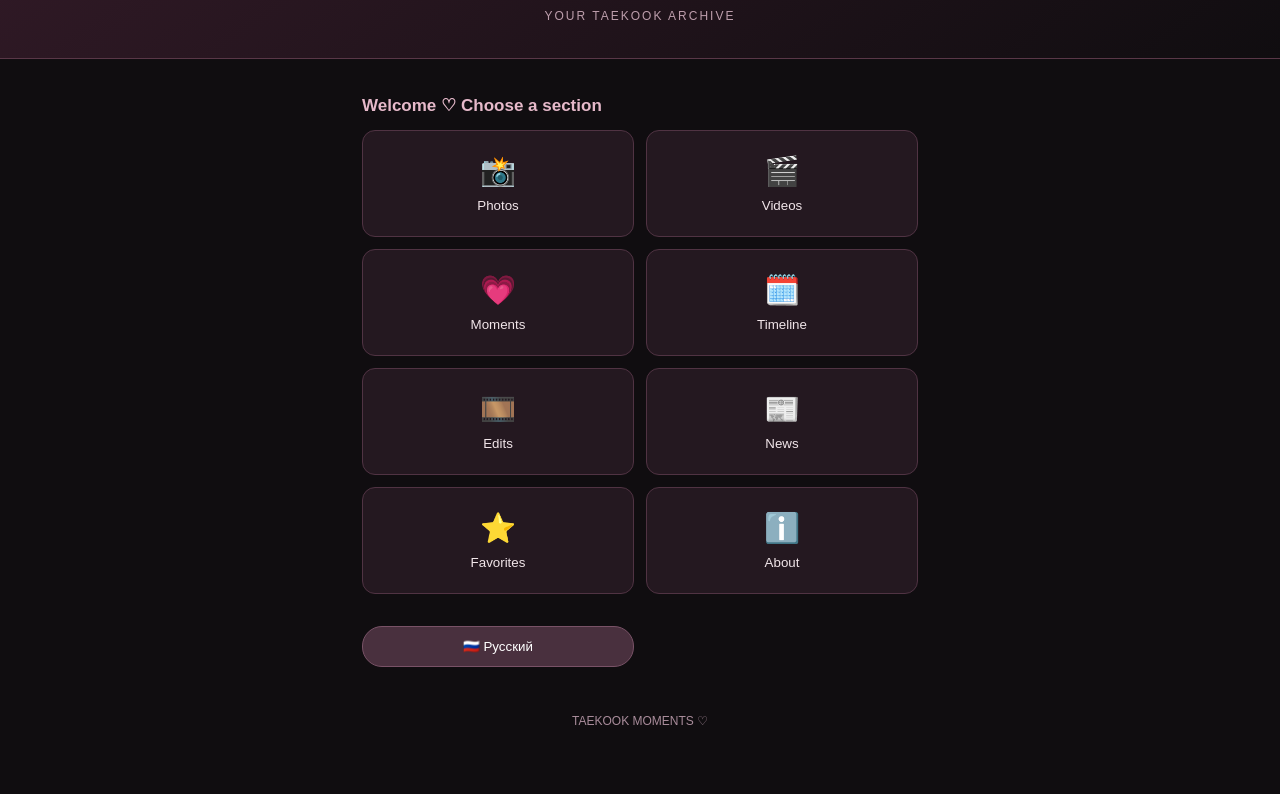
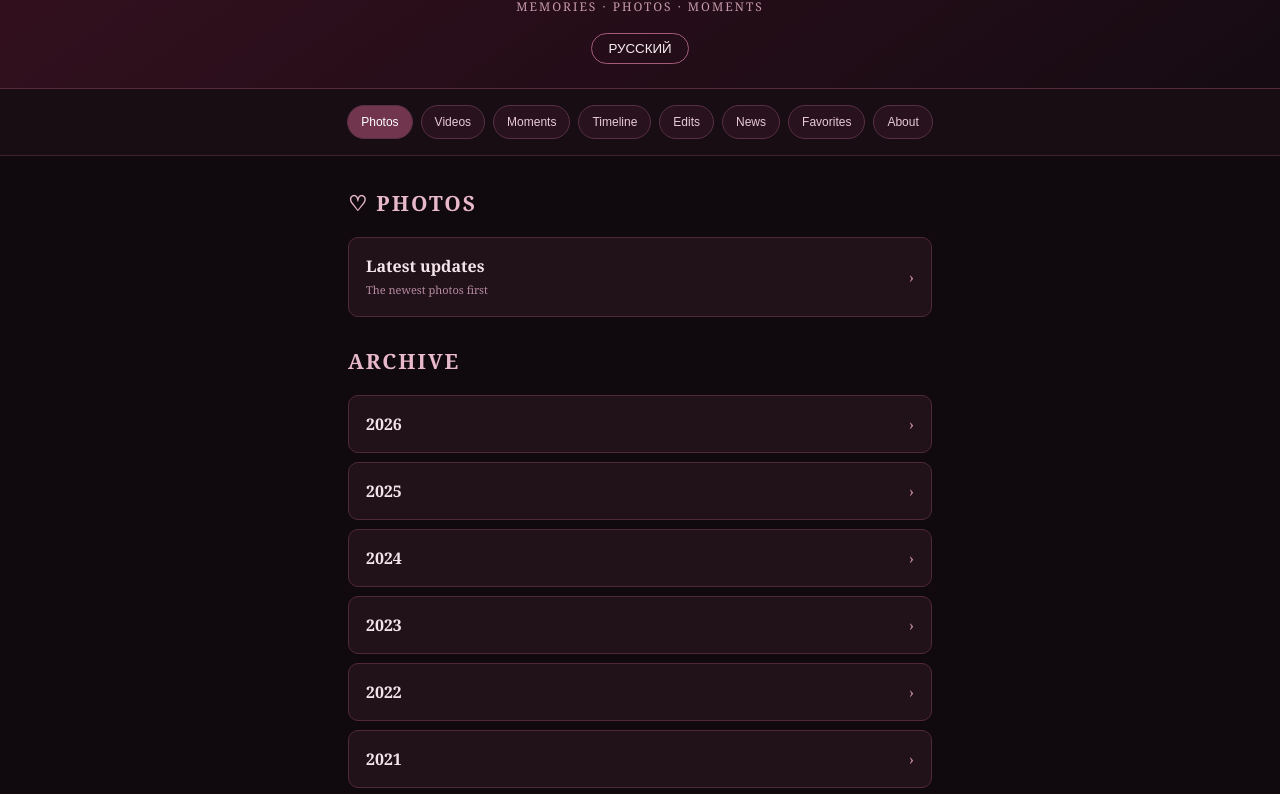
Before and after one commit to anastasiiaevdn-crypto/taekook-moments, a plain HTML site: page index.html in a window 1280 px wide. Shown: the part 107-901 px from the top of the page. Before the commit the page ends 860 px from the top, so only its background shows below. Drawn offline with Linux system fonts and the light colour scheme.

Commit message:
Update index.html

```diff
--- a/index.html
+++ b/index.html
@@ -1,121 +1,240 @@
+
 <!DOCTYPE html>
 <html lang="en">
 <head>
 <meta charset="UTF-8">
-<meta name="viewport" content="width=device-width, initial-scale=1">
+<meta name="viewport" content="width=device-width, initial-scale=1.0">
 <title>TAEKOOK MOMENTS ♡</title>
 <style>
-* {box-sizing:border-box}
+* { box-sizing: border-box; }
 body {
- margin:0;
- background:#100d10;
- color:#f1e5e9;
- font-family:Arial,sans-serif;
+  margin: 0;
+  background: #10090d;
+  color: #f8edf1;
+  font-family: Georgia, serif;
 }
 header {
- text-align:center;
- padding:35px 15px;
- background:linear-gradient(145deg,#321a27,#100d10);
- border-bottom:1px solid #593747;
+  text-align: center;
+  padding: 35px 18px 24px;
+  background: linear-gradient(145deg, #35101f, #160b12);
+  border-bottom: 1px solid #59283b;
 }
-h1 {letter-spacing:3px;color:#e6b9ca}
-.subtitle {color:#bd9eac;font-size:12px;letter-spacing:2px}
-main {padding:22px;max-width:600px;margin:auto}
-h2 {font-size:17px;color:#e6b9ca}
-.grid {
- display:grid;
- grid-template-columns:1fr 1fr;
- gap:12px;
+h1 { font-size: 27px; letter-spacing: 3px; margin: 8px 0; }
+.subtitle { color: #c69aaa; font-size: 12px; letter-spacing: 2px; }
+.language {
+  margin-top: 18px;
+  background: transparent;
+  border: 1px solid #a45b78;
+  color: #f8edf1;
+  border-radius: 20px;
+  padding: 7px 16px;
 }
-.card {
- background:#241820;
- border:1px solid #503343;
- border-radius:13px;
- padding:23px 10px;
- text-align:center;
- cursor:pointer;
- color:#f1e5e9;
+nav {
+  display: flex;
+  flex-wrap: wrap;
+  justify-content: center;
+  gap: 8px;
+  padding: 16px 10px;
+  background: #180d13;
+  border-bottom: 1px solid #42202e;
 }
-.card span {display:block;font-size:29px;margin-bottom:10px}
-.card:active {background:#49303e}
-button {
- background:#49303e;
- border:1px solid #795267;
- color:white;
- padding:12px 18px;
- border-radius:20px;
- cursor:pointer;
+nav button {
+  background: #28121d;
+  color: #e8cbd6;
+  border: 1px solid #583044;
+  border-radius: 20px;
+  padding: 9px 13px;
+  font-size: 12px;
 }
-#content {display:none}
-#content p {line-height:1.7;color:#cbb9c1}
-footer {text-align:center;padding:25px;color:#a98c9b;font-size:12px}
+nav button.active, nav button:hover {
+  background: #71364e;
+  color: white;
+}
+main {
+  max-width: 620px;
+  margin: auto;
+  padding: 25px 18px 55px;
+}
+h2 {
+  color: #e8b9cb;
+  font-size: 21px;
+  letter-spacing: 2px;
+  margin: 8px 0 20px;
+}
+.intro { color: #bda5af; line-height: 1.6; font-size: 14px; }
+.item {
+  display: flex;
+  align-items: center;
+  justify-content: space-between;
+  background: #21121a;
+  border: 1px solid #51283a;
+  border-radius: 10px;
+  padding: 17px;
+  margin: 9px 0;
+  color: #f5e5eb;
+  width: 100%;
+  text-align: left;
+  font-family: inherit;
+  font-size: 16px;
+  cursor: pointer;
+}
+.item small { color: #b68b9d; font-size: 11px; }
+.item .arrow { color: #c58aa1; }
+.back {
+  background: transparent;
+  border: 0;
+  color: #d9a9bb;
+  padding: 8px 0 20px;
+  font-size: 14px;
+  cursor: pointer;
+}
+.empty {
+  text-align: center;
+  padding: 38px 18px;
+  border: 1px dashed #63364a;
+  border-radius: 12px;
+  color: #bda5af;
+  line-height: 1.7;
+}
+footer {
+  text-align: center;
+  color: #80596a;
+  font-size: 11px;
+  padding: 20px;
+}
 </style>
 </head>
 <body>
+
 <header>
-<h1>TAEKOOK MOMENTS ♡</h1>
-<div class="subtitle">YOUR TAEKOOK ARCHIVE</div>
+  <div class="subtitle">A LITTLE ARCHIVE OF</div>
+  <h1>TAEKOOK MOMENTS ♡</h1>
+  <div class="subtitle">MEMORIES · PHOTOS · MOMENTS</div>
+  <button class="language" id="languageButton">РУССКИЙ</button>
 </header>
 
-<main>
-<div id="home">
-<h2 id="welcome">Welcome ♡ Choose a section</h2>
-<div class="grid" id="menu"></div>
-</div>
-
-<div id="content">
-<button onclick="home()">← Back</button>
-<h2 id="sectionTitle"></h2>
-<p id="description"></p>
-<div id="links"></div>
-</div>
-</main>
-
-<footer>TAEKOOK MOMENTS ♡</footer>
+<nav id="navigation"></nav>
+<main id="content"></main>
+<footer>MADE WITH LOVE ♡ TAEKOOK MOMENTS</footer>
 
 <script>
-let lang="en";
-const sections=[
-["📸","Photos","Фото"],
-["🎬","Videos","Видео"],
-["💗","Moments","Моменты"],
-["🗓️","Timeline","Хронология"],
-["🎞️","Edits","Эдиты"],
-["📰","News","Новости"],
-["⭐","Favorites","Избранное"],
-["ℹ️","About","О боте"]
+const sections = [
+  ["photos","Photos","Фото"],
+  ["videos","Videos","Видео"],
+  ["moments","Moments","Моменты"],
+  ["timeline","Timeline","Хронология"],
+  ["edits","Edits","Эдиты"],
+  ["news","News","Новости"],
+  ["favorites","Favorites","Избранное"],
+  ["about","About","О проекте"]
 ];
 
-function render(){
-document.getElementById("welcome").textContent=
-lang==="en"?"Welcome ♡ Choose a section":"Добро пожаловать ♡ Выбери раздел";
-document.getElementById("menu").innerHTML="";
-sections.forEach((s,i)=>{
-let b=document.createElement("button");
-b.className="card";
-b.innerHTML="<span>"+s[0]+"</span>"+s[lang==="en"?1:2];
-b.onclick=()=>openSection(i);
-document.getElementById("menu").appendChild(b);
-});
-let l=document.createElement("button");
-l.textContent=lang==="en"?"🇷🇺 Русский":"🇬🇧 English";
-l.style.marginTop="20px";
-l.onclick=()=>{lang=lang==="en"?"ru":"en";render()};
-document.getElementById("menu").appendChild(l);
+const years = [];
+for (let y = 2026; y >= 2013; y--) years.push(y);
+
+let language = "en";
+let currentSection = "photos";
+let currentYear = null;
+
+const content = document.getElementById("content");
+const navigation = document.getElementById("navigation");
+const languageButton = document.getElementById("languageButton");
+
+function t(en, ru) {
+  return language === "en" ? en : ru;
 }
-function openSection(i){
-document.getElementById("home").style.display="none";
-document.getElementById("content").style.display="block";
-document.getElementById("sectionTitle").textContent=
-sections[i][0]+" "+sections[i][lang==="en"?1:2];
-document.getElementById("description").textContent=
-lang==="en"?"This section will contain your materials ♡":"Здесь будут твои материалы ♡";
-document.getElementById("links").innerHTML="";
+
+function renderNavigation() {
+  navigation.innerHTML = "";
+  sections.forEach(([id,en,ru]) => {
+    const button = document.createElement("button");
+    button.textContent = t(en,ru);
+    button.className = currentSection === id ? "active" : "";
+    button.onclick = () => {
+      currentSection = id;
+      currentYear = null;
+      render();
+    };
+    navigation.appendChild(button);
+  });
 }
-function home(){
-document.getElementById("content").style.display="none";
-document.getElementById("home").style.display="block";
+
+function openYear(year) {
+  currentYear = year;
+  render();
 }
+
+function renderPhotos() {
+  if (currentYear !== null) {
+    content.innerHTML = `
+      <button class="back" onclick="currentYear=null;render()">
+        ← ${t("Back to Photos","Назад к фотографиям")}
+      </button>
+      <h2>${currentYear}</h2>
+      <div class="empty">
+        ♡<br>
+        ${t("This album is waiting for photos.","Этот альбом ждёт фотографии.")}<br>
+        <small>${t("Photos will appear here when added.","Здесь появятся добавленные фотографии.")}</small>
+      </div>`;
+    return;
+  }
+
+  content.innerHTML = `
+    <h2>♡ ${t("PHOTOS","ФОТОГРАФИИ")}</h2>
+    <button class="item" onclick="showLatest()">
+      <span>
+        <strong>Latest updates</strong><br>
+        <small>${t("The newest photos first","Сначала самые новые фотографии")}</small>
+      </span>
+      <span class="arrow">›</span>
+    </button>
+    <h2 style="margin-top:30px">${t("ARCHIVE","АРХИВ")}</h2>
+    <div id="yearList"></div>`;
+
+  const yearList = document.getElementById("yearList");
+  years.forEach(year => {
+    const button = document.createElement("button");
+    button.className = "item";
+    button.innerHTML = `<strong>${year}</strong><span class="arrow">›</span>`;
+    button.onclick = () => openYear(year);
+    yearList.appendChild(button);
+  });
+}
+
+function showLatest() {
+  content.innerHTML = `
+    <button class="back" onclick="render()">← ${t("Back to Photos","Назад к фотографиям")}</button>
+    <h2>♡ Latest updates</h2>
+    <div class="empty">
+      ♡<br>
+      ${t("The latest photos will appear here.","Здесь будут самые новые фотографии.")}<br>
+      <small>${t("Nothing has been added yet.","Пока фотографии не добавлены.")}</small>
+    </div>`;
+}
+
+function renderOtherSection() {
+  const section = sections.find(s => s[0] === currentSection);
+  content.innerHTML = `
+    <h2>♡ ${t(section[1],section[2]).toUpperCase()}</h2>
+    <div class="empty">
+      ♡<br>
+      ${t("This section is coming soon.","Этот раздел скоро появится.")}<br>
+      <small>${t("Stay tuned for updates.","Следи за обновлениями.")}</small>
+    </div>`;
+}
+
+function render() {
+  renderNavigation();
+  if (currentSection === "photos") renderPhotos();
+  else renderOtherSection();
+}
+
+languageButton.onclick = () => {
+  language = language === "en" ? "ru" : "en";
+  languageButton.textContent = t("РУССКИЙ","ENGLISH");
+  render();
+};
+
 render();
 </script>
 </body>
```
